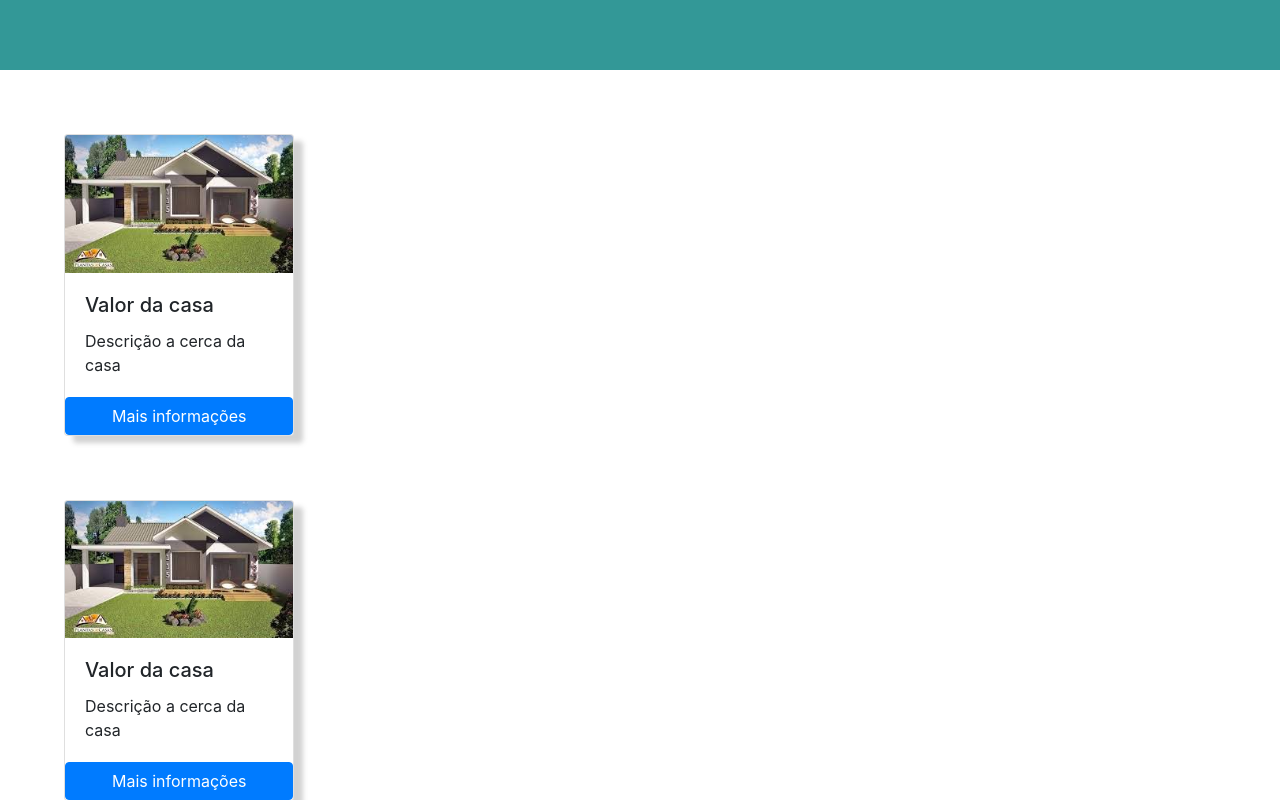
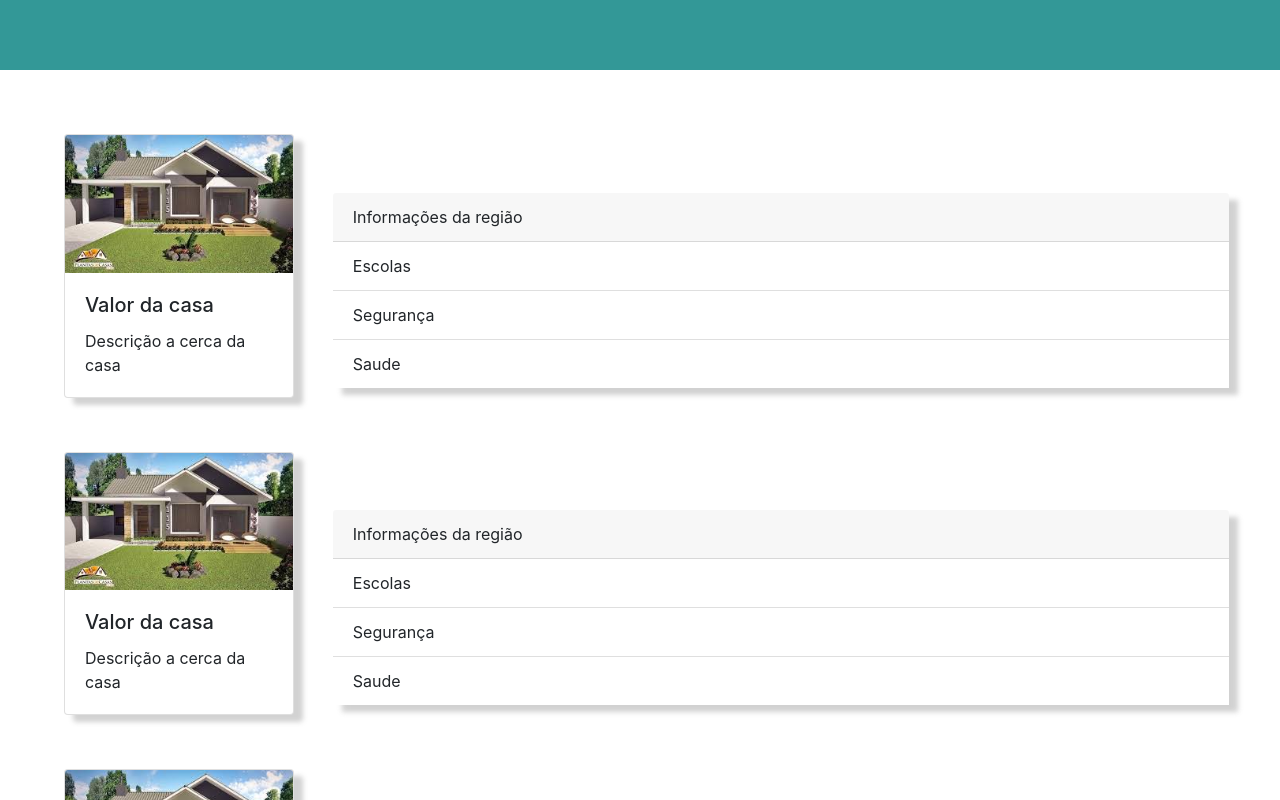
Before and after one commit to josutk/SemanticWeb, a React (Create React App) app in the folder morar-bem-front/: page / in a window 1280 px wide. Shown: the top 800 px of the page. Built offline with nearby package versions, Linux system fonts and the light colour scheme.

Commit message:
Add Card for infos

```diff
--- a/morar-bem-front/src/offer/offerComponent.js
+++ b/morar-bem-front/src/offer/offerComponent.js
@@ -13,7 +13,6 @@ class OffersComponent extends Component {
               Descrição a cerca da casa
             </p>
           </div>
-          <a href="#" class="btn btn-primary">Mais informações</a>
        </div>
 
     );
--- /dev/null
+++ b/morar-bem-front/src/offer/offerInfo.css
@@ -0,0 +1,12 @@
+
+
+.card-infos{
+  margin-top: -17%;
+  margin-left: 26%;
+   width:  70%;
+   height: 50%;
+  -webkit-box-shadow: 9px 7px 5px rgba(50, 50, 50, 0.77);
+  -moz-box-shadow:    9px 7px 5px rgba(50, 50, 50, 0.77);
+  box-shadow:         9px 7px 5px rgba(205,205,205, 0.90);
+
+}
--- /dev/null
+++ b/morar-bem-front/src/offer/offerInfo.js
@@ -0,0 +1,23 @@
+import React, { Component } from 'react';
+import './offerInfo.css'
+
+class OffersInfo extends Component {
+  render() {
+    return (
+      <div>
+       <div class="card-infos">
+         <div class="card-header">
+           Informações da região
+         </div>
+         <ul class="list-group list-group-flush">
+           <li class="list-group-item">Escolas</li>
+           <li class="list-group-item">Segurança</li>
+           <li class="list-group-item">Saude</li>
+         </ul>
+        </div>
+       </div>
+
+    );
+  }
+}
+export default OffersInfo;
--- a/morar-bem-front/src/page/pageOffer/pageOffer.css
+++ b/morar-bem-front/src/page/pageOffer/pageOffer.css
@@ -0,0 +1,5 @@
+
+
+#format{
+  margin-top: 1%;
+}
--- a/morar-bem-front/src/page/pageOffer/pageOffer.js
+++ b/morar-bem-front/src/page/pageOffer/pageOffer.js
@@ -1,16 +1,28 @@
+
 import React, { Component } from 'react';
 import './pageOffer.css'
 import Header from '../../pageComponent/header'
 import OffersComponent from '../../offer/offerComponent'
+import OffersInfo from '../../offer/offerInfo'
 
 class PageOffer extends Component {
   render() {
     return (
       <div>
         <Header />
+
         <OffersComponent/>
+        <div id="format">
+          <OffersInfo />
+        </div>
         <OffersComponent/>
+        <div id="format">
+          <OffersInfo />
+        </div>
         <OffersComponent/>
+        <div id="format">
+          <OffersInfo />
+        </div>
       </div>
 
     );
```
